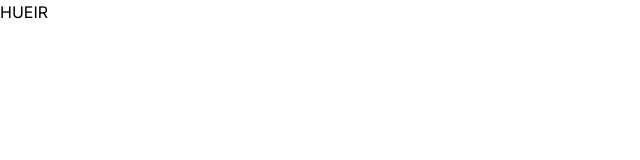
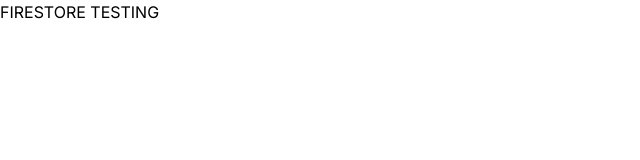
Before and after one commit to arhantalwar/next_social, a Next.js app: page / in a window 1280 px wide. Shown: the top 160 px of the page, without its empty margins (0-640 px from the left). Built offline with nearby package versions, Linux system fonts and the light colour scheme.

Commit message:
Update: signup students page

```diff
--- a/app/page.js
+++ b/app/page.js
@@ -2,7 +2,7 @@ export default function Home() {
 
     return (
         <>
-            <h1>HUEIR</h1>
+            <h1>FIRESTORE TESTING</h1>
         </>
     );
 }
--- a/app/signup/students/page.js
+++ b/app/signup/students/page.js
@@ -1,6 +1,8 @@
 "use client"
 
+import { register_user_on_platform } from '@/app/firebase/auth';
 import { auth } from '@/app/firebase/firebase';
+import add_student_to_firestore_db from '@/app/firebase/firestore';
 import { createUserWithEmailAndPassword } from 'firebase/auth';
 import { useState } from 'react';
 
@@ -28,9 +30,22 @@ function Signup() {
         }
 
         try {
-            await createUserWithEmailAndPassword(auth, email, password);
+
+           await register_user_on_platform(email, password)
+
+            await add_student_to_firestore_db(
+                firstname,
+                lastname,
+                mobileno,
+                branch,
+                regnumber,
+                email
+            )
+
         } catch (error) {
+
             setError(error.message);
+
         }
 
     };
```
